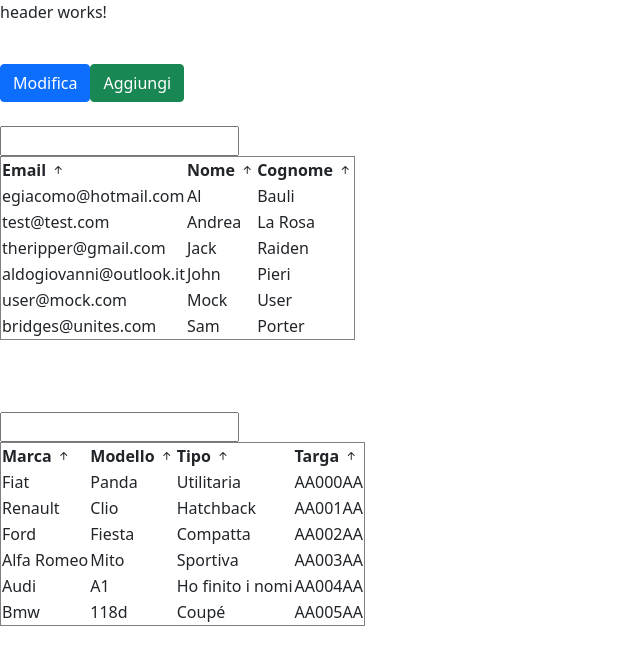
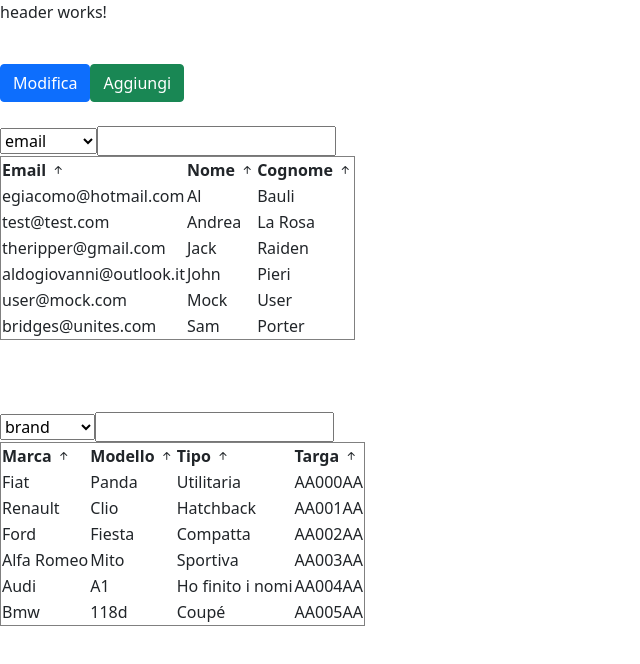
Before and after one commit to Andrea-LaRoss/RentalKarsAngular, an Angular app: page / in a window 1280 px wide. Shown: the top 664 px of the page, without its empty margins (0-640 px from the left). Built offline with nearby package versions, Linux system fonts and the light colour scheme.

Commit message:
Da sistemare

```diff
--- a/src/app/app.module.ts
+++ b/src/app/app.module.ts
@@ -5,7 +5,7 @@ import { AppComponent } from './app.component';
 import { ConfigurableButtonComponent } from './configurable-button/configurable-button.component';
 import { HeaderComponent } from './header/header.component';
 import { TableTemplateComponent } from './table-template/table-template.component';
-import { FormsModule } from "@angular/forms";
+import {FormsModule, ReactiveFormsModule} from "@angular/forms";
 
 @NgModule({
   declarations: [
@@ -17,6 +17,7 @@ import { FormsModule } from "@angular/forms";
     imports: [
         BrowserModule,
         FormsModule,
+        ReactiveFormsModule,
     ],
   providers: [],
   bootstrap: [AppComponent]
--- a/src/app/table-template/table-template.component.html
+++ b/src/app/table-template/table-template.component.html
@@ -1,4 +1,8 @@
-<input type="text" (keyup)="data = search($event, tableConfig.search.column)">
+<select #column>
+  <option *ngFor="let column of tableConfig.search.column" [ngValue]="column">{{column}}</option>
+</select>
+<input type="text" (keyup)="data = search($event, column.value)">
+
 <table border="1">
   <tr>
     <th *ngFor="let header of tableConfig.headers" (click)="changeOrder(data, header.key, orderType)" >{{header.label}}
--- a/src/app/table-template/table-template.component.ts
+++ b/src/app/table-template/table-template.component.ts
@@ -1,6 +1,6 @@
 import { Component, Input, OnInit } from '@angular/core';
 import { TableConfig } from "../table-config";
-import {filter} from "rxjs";
+import {FormBuilder, FormGroup} from "@angular/forms";
 
 @Component({
   selector: 'app-table-template',
@@ -9,6 +9,7 @@ import {filter} from "rxjs";
 })
 export class TableTemplateComponent implements OnInit {
 
+  searchForm!: FormGroup;
 
   @Input() tableConfig!: TableConfig;
 
@@ -18,11 +19,12 @@ export class TableTemplateComponent implements OnInit {
 
   orderType: string = "asc";
 
-  constructor() { }
+  constructor(private fb: FormBuilder) { }
 
   ngOnInit(): void {
     this.changeOrder(this.data, this.tableConfig.order.defaultColumn, this.tableConfig.order.orderType);
     this.backupData = this.data;
+    this.searchForm = this.fb.group({column: [null]})
   }
 
   changeOrder(list: any[], key: string, orderType: string): void {
@@ -58,17 +60,16 @@ export class TableTemplateComponent implements OnInit {
     };
   }
 
-  search(input: any, columns: any []): any[]{
+  search(input: any, columns: any ): any[]{
     const value = input.target.value.toLowerCase();
     const filteredList: any[] = [];
     for(let i = 0; i < this.backupData.length; i++) {
-        for(let j = 0; j < columns.length; j++) {
-          if(this.backupData[i][columns[j]].toLowerCase().includes(value)){
-            if(!filteredList.includes(this.backupData[i])){
-              filteredList.push(this.backupData[i]);
-            }
+      //for(let j = 0; j < columns.length; j++) {
+          if(this.backupData[i][columns].toLowerCase().includes(value)){
+            console.log(this.backupData[i][columns]);
+            filteredList.push(this.backupData[i]);
           }
-        }
+        //}
       }
     if(filteredList.length > 0 || value.toString().length > 0) {
       return filteredList;
```
